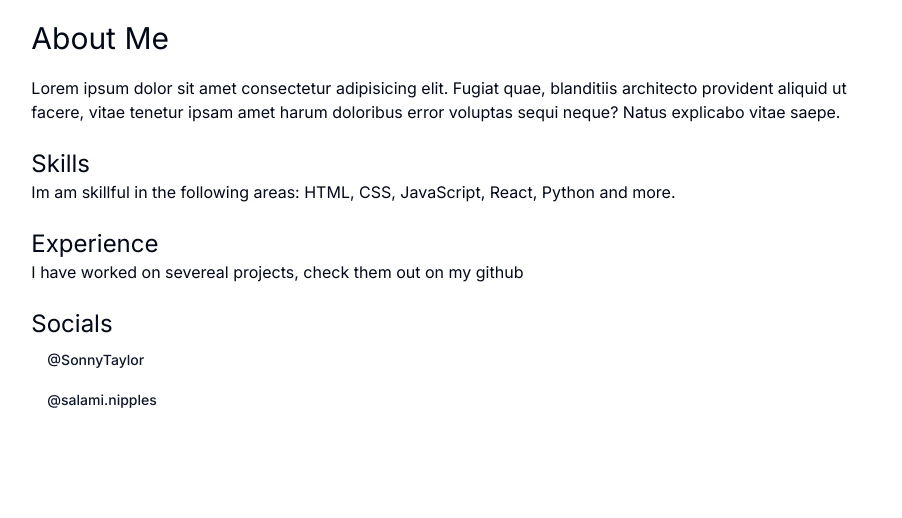
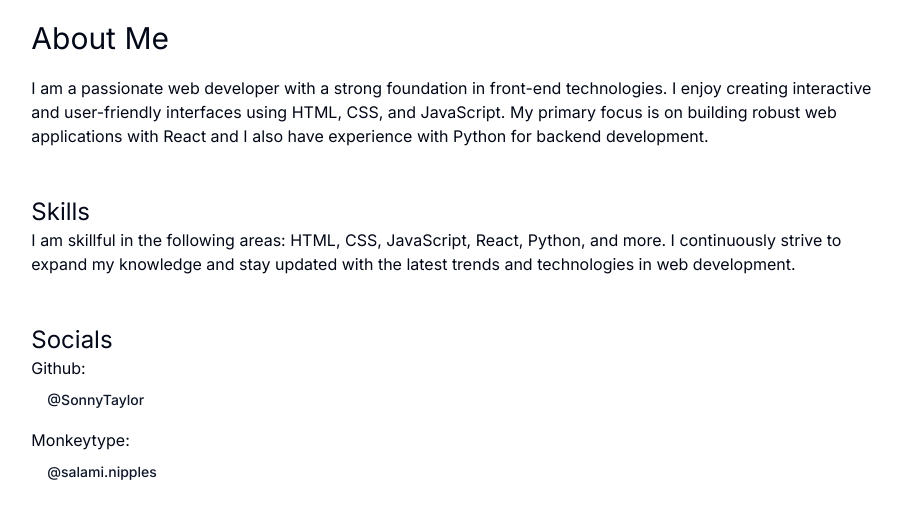
Before and after one commit to SonnyTaylor/sonnytaylor.uk, a Next.js app: page /about in a window 1280 px wide. Shown: the top 518 px of the page, without its empty margins (182-1084 px from the left). Built offline with nearby package versions, Linux system fonts and the light colour scheme.

Commit message:
improved about me

```diff
--- a/src/app/about/page.tsx
+++ b/src/app/about/page.tsx
@@ -1,4 +1,3 @@
-"use client";
 import { HoverCardGithub } from "./github-hover-card";
 import { HoverCardMonkeyType } from "./monkeytype-hover-card";
 
@@ -8,36 +7,35 @@ export default function About() {
       <div className="w-2/3 min-h-screen mx-auto">
         <h1 className="py-5 text-3xl">About Me</h1>
 
-        <section>
-          <p>
-            Lorem ipsum dolor sit amet consectetur adipisicing elit. Fugiat
-            quae, blanditiis architecto provident aliquid ut facere, vitae
-            tenetur ipsam amet harum doloribus error voluptas sequi neque? Natus
-            explicabo vitae saepe.
+        <section className="mb-6">
+          <p className="text-base">
+            I am a passionate web developer with a strong foundation in
+            front-end technologies. I enjoy creating interactive and
+            user-friendly interfaces using HTML, CSS, and JavaScript. My primary
+            focus is on building robust web applications with React and I also
+            have experience with Python for backend development.
           </p>
         </section>
 
-        <section>
+        <section className="mb-6">
           <h2 className="pt-6 text-2xl">Skills</h2>
-          <p>
-            Im am skillful in the following areas: HTML, CSS, JavaScript, React,
-            Python and more.
+          <p className="text-base">
+            I am skillful in the following areas: HTML, CSS, JavaScript, React,
+            Python, and more. I continuously strive to expand my knowledge and
+            stay updated with the latest trends and technologies in web
+            development.
           </p>
         </section>
 
-        <section>
-          <h2 className="pt-6 text-2xl">Experience</h2>
-          <p>I have worked on severeal projects, check them out on my github</p>
-        </section>
-
-        <section>
+        <section className="mb-6">
           <h2 className="pt-6 text-2xl">Socials</h2>
-
-          <ul>
-            <li>
+          <ul className="list-none">
+            <li className="mb-2">
+              <p>Github:</p>
               <HoverCardGithub />
             </li>
-            <li>
+            <li className="mb-2">
+              <p>Monkeytype:</p>
               <HoverCardMonkeyType />
             </li>
           </ul>
```
